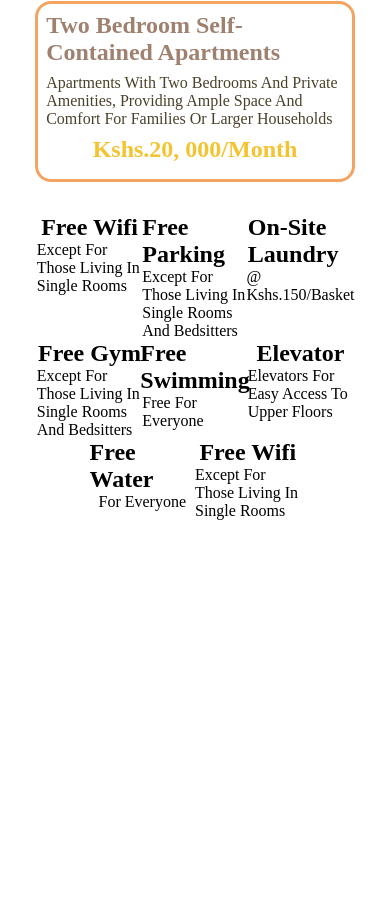
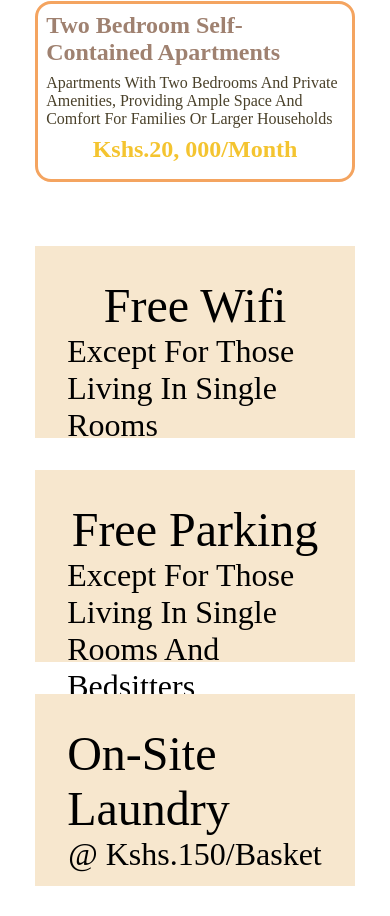
Before and after one commit to nathansungu/ubarnhaven, a website built with Vite: page index.html in a window 390 px wide. Shown: the part 2153-3069 px from the top of the page. Before the commit the page ends 2692 px from the top, so only its background shows below. Built offline with nearby package versions, Linux system fonts and the light colour scheme.

Commit message:
added amenity section

```diff
--- a/src/style.css
+++ b/src/style.css
@@ -173,10 +173,36 @@ body{
   flex-wrap: wrap;
   justify-content: center;
   margin: 1rem;
+  margin-top: 2rem;
+  font-weight: 500;
+  font-size: 1.5em;
 }
+
 .amenity-class{
   justify-items: center;
-  align-items: center;
   text-transform: capitalize;
   width: 30%;
+  background-color: var(--primary-color);
+  margin: .5em;
+  height: 6em;
+  padding: 1em;
 }
+@media screen and (max-width:79.5em) {
+  .amenity-class{
+    width: 45%;
+  }
+}
+@media screen and (max-width: 52.125em) {
+  .amenity-class{
+    width: 100%;
+  }
+  .available-amenities{
+    font-size: 2em;
+  }
+
+}
+.amenity-class h1{
+  text-transform: capitalize;
+  font-weight: 200;
+
+}
```
